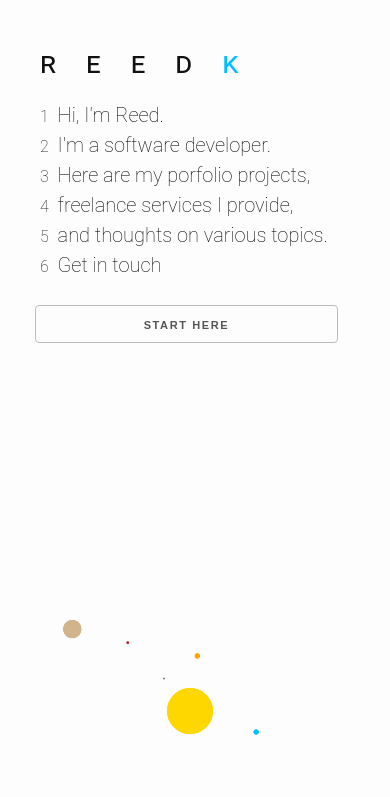
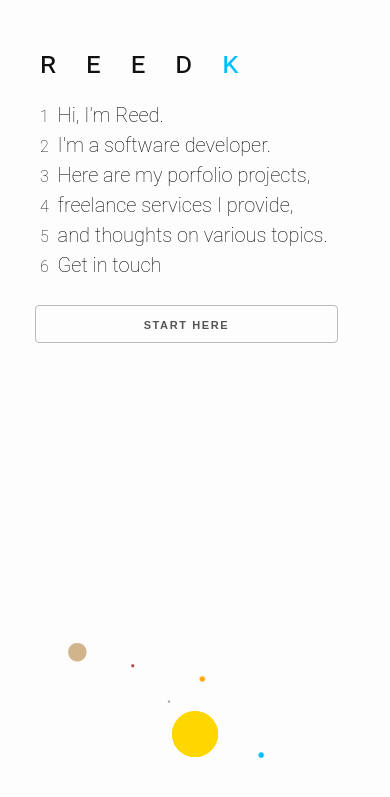
Before and after one commit to rk23/personalsite, a Jekyll site: the page built from index.html, in a window 390 px wide. Shown: the top 797 px of the page. Built offline with Jekyll 4.4.1, drawn with Linux system fonts in a browser that asks for light colours.

Commit message:
latest deploy - planets replaced, start here functionality

```diff
--- a/_includes/footer.html
+++ b/_includes/footer.html
@@ -43,5 +43,5 @@
 
 </footer>
 
+<script type="text/javascript" src="/planets.js"></script>
 <script type="text/javascript" src="/script.js"></script>
-<script type="text/javascript" src="/planets.js"></script>
--- a/_sass/_tractatus.scss
+++ b/_sass/_tractatus.scss
@@ -20,6 +20,10 @@
   font-size: 30px;
   cursor: pointer;
 }
+#start {
+  position: relative;
+  top: 0;
+}
 article {
   margin-bottom: 20px;
 
@@ -36,23 +40,33 @@
   }
   h2 {
     margin-bottom: 0;
-    font-variant: small-caps;
+    //font-variant: small-caps;
     text-decoration: underline;
-    font-size: 30px;
+    font-size: 26px;
     font-weight: 700;
   }
   h3 {
     margin-bottom: 0;
     font-weight: 500;
-    font-size: 26px;
+    font-size: 24px;
   }
   h4 {
     text-decoration: underline;
     font-weight: 600;
+    font-size: 19px;
   }
   h5 {
     margin: 0;
     font-weight: 600;
+    font-size: 20px;
+  }
+  p, li {
+    font-family: medium-content-serif-font,Georgia,Cambria,"Times New Roman",Times,serif;
+    font-weight: 400;
+    font-style: normal;
+    font-size: 21px;
+    line-height: 1.58;
+    letter-spacing: -.003em;
   }
   img {
     margin-bottom: 5px;
@@ -126,25 +140,22 @@
   font-size: 18px;
 }
 .content-box {
+  top: 30px;
+  bottom:30px;
+  position:fixed;
+  overflow-y:scroll;
+  overflow-x:hidden;
   display: inline-block;
+  vertical-align: top;
+  //float: right;
+  width: 50%;
+  margin-top: 50px;
+  //margin-right: 50px;
   margin-left: 500px;
   min-height: 450px;
-  vertical-align: top;
-  margin-top: 50px;
-  width: 50%;
   padding: 20px;
-  //font-weight: 100;
-  font-family: medium-content-serif-font,Georgia,Cambria,"Times New Roman",Times,serif;
-  font-weight: 400;
-  font-style: normal;
-  font-size: 21px;
-  line-height: 1.58;
-  letter-spacing: -.003em;
   color: rgba(0,0,0,.8);
-  //letter-spacing: -.003em
-
 }
-
 .content-box img {
   width: 100%;
 }
@@ -161,12 +172,13 @@
   font-variant: small-caps;
   font-size: 24px;
   margin-bottom: 5px;
-  box-shadow: 0 2px 5px 0 rgba(0,0,0,0.16),0 2px 10px 0 rgba(0,0,0,0.12);
+  //box-shadow: 0 2px 5px 0 rgba(0,0,0,0.16),0 2px 10px 0 rgba(0,0,0,0.12);
   height: 300px;
   position: relative;
   background-size: cover;
   background-position: center;
   background-repeat: no-repeat;
+  cursor: pointer;
 }
 .portfolio-pictures div p {
   padding: 100px;
@@ -184,7 +196,8 @@
   line-height: 1em;
 }
 .nested-article {
-
+  position: relative;
+  top: 0;
 }
 .hide {
   display: none;
@@ -196,16 +209,16 @@
 #space {
   //border: 1px solid lime;
   padding: 0;
-  margin-left: -100px;
-  margin-top: -100px;
+  margin-left: 400px;
+  margin-top: -50px;
   float: left;
   //background-color: black;
   //box-shadow: 0 2px 5px 0 rgba(0,0,0,0.16),0 2px 10px 0 rgba(0,0,0,0.12);
 }
 #planets {
   padding: 0;
-  margin-left: -100px;
-  margin-top: -100px;
+  margin-left: 400px;
+  margin-top: -50px;
   //border: 1px solid yellow;
 }
 
@@ -372,7 +385,7 @@
     width: 100%;
     height: auto;
     bottom: 0;
-    margin-left: -25px;
+    margin-left: 0;
     margin-bottom: -70px;
     overflow: hidden;
   }
@@ -380,7 +393,7 @@
     width: 100%;
     height: auto;
     bottom: 0;
-    margin-left: -25px;
+    margin-left: 0;
     margin-bottom: -70px;
     overflow: hidden;
   }
--- a/index.html
+++ b/index.html
@@ -64,28 +64,28 @@
         <li><a href="#6" class="display-article" name="6">Get in touch</a></li>
       </ol>
 
-      <button class="display-article" name="start" style="width: 100%">Start Here</button>
+      <button name="start" id="start-button" style="width: 100%">Start Here</button>
 
     </div>
+    <section id="0">
+      <canvas id="space" width="800px" height="650px" style="position: absolute; z-index: 0">
+      </canvas>
+      <canvas id="planets" width="800px" height="650px" style="position: absolute; z-index: 1">
+      </canvas>
+    </section>
     <section class="content-box">
-      <article id="0">
-        <canvas id="space" width="800px" height="700px" style="position: absolute; z-index: 0">
-        </canvas>
-        <canvas id="planets" width="800px" height="700px" style="position: absolute; z-index: 1">
-        </canvas>
-      </article>
       <article class="nested-article hide" id="start">
         <h1>Welcome to my interactive portfolio!</h1>
         <p>First of all, thank you for taking the time to learn more about me and I appreciate the time you spend here. If you want to get started right way, here are some pre-defined paths that will open relevant sections.</p>
         <div style="text-align: center">
-          <button style="display: inline-block; min-width: 45%">Employers</button>
-          <button style="display: inline-block; min-width: 45%">Friends and Family</button>
+          <button id="employers" style="display: inline-block; min-width: 45%">Employers</button>
+          <button id="friends" style="display: inline-block; min-width: 45%">Friends and Family</button>
         </div>
         <br>
         <p>I want to explain my design because, as you can see by now, this website does not look like a normal website and, though it's easy once you get it, it doesn't operate like one either. </p><br>
         <p>It's what I'm calling a See-What-You-Want (SWYW) style navigation. Each line in the section to the left is clickable and represents different talking points I'd like to share with you. Consider them paragraph headers, you can either skim over them or click into them to learn more about that section.</p><br>
         <p>If text on the left is highlighted, then that means it's displayed. Simply click it again to hide it or click on my name to hide everything. New sections will be highlighted and added to the bottom of your view.</p><br>
-        <p>Click on Section 1. Hi, I'm Reed to get started with the rest of my content.</p>
+        <p>To more techincal audiences, this site is written in 100% vanilla javascript, including the animations. For more design considerations, please check out Section 3.6.</p>
       </article>
       <article class="nested-article hide" id="1">
         <div style="position: relative">
@@ -102,45 +102,33 @@
         <p>These four letters stand for <ul><li>Extroverted</li><li>iNtuitive</li><li>Thinking</li><li>Perceiving</li></ul>They're part of a psuedo-psychological test called the Myers-Briggs that claims there are roughly 16 different personality buckets that every personality fits into.</p>
       </article>
       <article class="nested-article hide" id="1.3">
-        <h2>favorites</h2>
+        <h2>Favorites</h2>
         <p>Lists of things I like</p>
       </article>
       <article class="nested-article hide" id="1.3.1">
-        <h3>Movies/TV/Docs</h3>
-        <style>
-          td {
-            vertical-align: top;
-            min-width: 200px;
-          }
-        </style>
-        <table>
-          <tr>
-            <td><h5>Movies</h5></td>
-            <td><h5>TV</h5></td>
-            <td><h5>Documentaries</h5></td>
-          </tr>
-          <tr>
-            <td>
+        <!--<h3>Movies/TV/Docs</h3>-->
+        <div style="width: 32%; display: inline-block; vertical-align: top; min-width: 150px;">
+          <h5>Movies</h5>
           <p>The Martian</p>
           <p>Donnie Darko</p>
           <p>A Separation</p>
           <p>The Intouchables</p>
           <p>Interstellar</p>
           <p>The Fountain</p>
-            </td>
-            <td>
+        </div>
+        <div style="width: 32%; display: inline-block; vertical-align: top; min-width: 150px;">
+          <h5>TV</h5>
           <p>Lost</p>
           <p>Narcos</p>
           <p>Archer</p>
           <p>House of Cards</p>
           <p>The Office</p>
-            </td>
-            <td>
+        </div>
+        <div style="width: 32%; display: inline-block; vertical-align: top; min-width: 150px;">
+          <h5>Documentaries</h5>
           <p>Life in a Day</p>
           <p>Living on a Dollar</p>
-            </td>
-          </tr>
-        </table>
+        </div>
       </article>
       <article class="nested-article hide" id="1.3.2">
         <h3>Sports Teams</h3>
@@ -163,7 +151,7 @@
         <h4>University of Wisconsin - Madison</h4>
       </article>
       <article class="nested-article hide" id="1.5">
-        <h2>hobbies and interests</h2>
+        <h2>Hobbies and Interests</h2>
         <p>Maybe you'll find something you like as well, or something you want to learn more about</p>
       </article>
       <article class="nested-article hide" id="2">
@@ -218,7 +206,7 @@
         <p>Virtual and augmented reality</p>
       </article>
       <article class="nested-article hide" id="2.4" >
-        <h2>code samples</h2>
+        <h2>Code Samples</h2>
       </article>
       <article class="nested-article hide" id="2.4.1" >
         <h3>Javascript</h3>
--- a/script.js
+++ b/script.js
@@ -1,9 +1,12 @@
 var logo            = document.getElementById("logo");
+var employerTrack   = document.getElementById("employers");
+var friendsTrack    = document.getElementById("friends");
 var expandables     = document.getElementsByClassName("expandable");
 var displayArticles = document.getElementsByClassName("display-article");
 var projectImages   = document.getElementsByClassName("portfolio-pictures");
-var portfolioList   = document.getElementsByName("3")[0];
 var welcomePage     = document.getElementById('0');
+var start           = document.getElementById("start");
+var startButton     = document.getElementById("start-button");
 var articles        = document.getElementsByClassName("content-box")[0].children;
 var section1        = document.getElementsByClassName("section1");
 var section2        = document.getElementsByClassName("section2");
@@ -12,10 +15,8 @@
 var section5        = document.getElementsByClassName("section5");
 var sections        = [section1, section2, section3, section4, section5];
 var articlesOpened  = 0;
-var portfolioOpenCount  = 0;
-var portfolioArticle    = document.getElementById('3');
 
-var doTransition = function(elem, apply){
+var addOverlay = function(elem, apply){
     if(apply){
         elem.firstElementChild.style.display = "block";
     } else {
@@ -28,31 +29,23 @@
     } else {
         welcomePage.style.display = 'block';
     }
+};
+var toggleHighlight = function(e){
+    var selection           = e.target;
+    var sectionNumber       = selection.name;
+    var targetSection       = document.getElementById(sectionNumber);
+
+    if(targetSection.style.display == "block"){
+        targetSection.style.display = "none";
+        e.target.classList.remove("active")
+        articlesOpened--;
+    } else {
+        targetSection.style.display = "block";
+        e.target.classList.add("active");
+        articlesOpened++;
+    }
 }
-var hideAll = function(elems, sectionNumber){
-    for (var i = 0; i < elems.length; i++) {
-        for (var k = 0; k < elems[i].children.length; k++){
-            if(elems[i].children[k].firstElementChild && elems[i].children[k].firstElementChild.name.indexOf(sectionNumber) !== -1){
-                elems[i].children[k].firstElementChild.classList.remove("active");
-            }
-            if(elems[i].children[k].firstElementChild.classList.contains("expandable")){
-                elems[i].children[k].lastElementChild.style.display = "none";
-            }
-        }
-    }
-    for (i = 0; i < articles.length; i++){
-        if(articles[i].id.indexOf(sectionNumber + ".") !== -1 && articles[i].style.display == "block"){
-            articles[i].style.display = "none";
-            articlesOpened--;
-            if(sectionNumber.indexOf('3') !== -1){
-                portfolioOpenCount--;
-            }
-        }
-    }
-    displayWelcome()
-};
-
-logo.addEventListener("click", function(e){
+var hideAll = function(){
     var highlightedElements = document.getElementsByClassName("active");
     var heLength            = highlightedElements.length;
 
@@ -69,13 +62,73 @@
         articles[i].style.display = 'none';
     }
     welcomePage.style.display = "block";
+    articlesOpened = 0;
+};
+var hideSection = function(elems, sectionNumber){
+    for (var i = 0; i < elems.length; i++) {
+        for (var k = 0; k < elems[i].children.length; k++){
+            if(elems[i].children[k].firstElementChild && elems[i].children[k].firstElementChild.name.indexOf(sectionNumber) !== -1){
+                elems[i].children[k].firstElementChild.classList.remove("active");
+            }
+            if(elems[i].children[k].firstElementChild.classList.contains("expandable")){
+                elems[i].children[k].lastElementChild.style.display = "none";
+            }
+        }
+    }
+    for (i = 0; i < articles.length; i++){
+        if(articles[i].id.indexOf(sectionNumber + ".") !== -1 && articles[i].style.display == "block"){
+            articles[i].style.display = "none";
+            articlesOpened--;
+        }
+    }
+    displayWelcome()
+};
+var openTrack = function(sectionNumbers){
+    sectionNumbers.forEach(function(sectionNumber){
+        var element = document.getElementsByName(sectionNumber)[0]
+        if (element.classList.contains("expandable")){
+            element.parentElement.lastElementChild.style.display = "block";
+        }
+        element.classList.add("active")
+
+        var article = document.getElementById(sectionNumber)
+        article.style.display = "block"
+        articlesOpened++;
+    })
+};
+
+logo.addEventListener("click", function(){
+    hideAll();
+});
+
+startButton.addEventListener("click", function(e){
+    if (!e.target.classList.contains('active')){
+        hideAll();
+        toggleHighlight(e)
+        welcomePage.style.display = 'none';
+    } else {
+        hideAll();
+    }
+    displayWelcome()
+})
+
+employerTrack.addEventListener("click", function(e){
+    start.style.display = "none";
+    startButton.classList.remove("active");
+    openTrack([1, 2, 2.1, 2.2, 2.3, 3, 6])
+})
+
+friendsTrack.addEventListener("click", function(){
+    start.style.display = "none";
+    startButton.classList.remove("active");
+    openTrack([1, 1.1, 1.3, "1.3.1", "1.3.4", 1.4, 5])
 })
 
 for (var i = 0; i < expandables.length; i++){
     expandables[i].addEventListener("click", function(e){
         if (e.target.parentElement.lastElementChild.style.display == 'block'){
             e.target.parentElement.lastElementChild.style.display = "none";
-            hideAll(sections[parseInt(e.target.name) - 1], e.target.name)
+            hideSection(sections[parseInt(e.target.name) - 1], e.target.name)
         } else {
             e.target.parentElement.lastElementChild.style.display = "block";
         }
@@ -83,57 +136,15 @@
 }
 for (i = 0; i < displayArticles.length; i++){
     displayArticles[i].addEventListener("click", function(e){
-        var selection           = e.target;
-        var sectionNumber       = selection.name;
-        var targetSection       = document.getElementById(sectionNumber);
-        var flag                = false;
-        var isPortfolioOpen;
-
-        if(targetSection.style.display == "block" || (sectionNumber == "3" && selection.parentElement.lastElementChild.style.display == "none")){
-            targetSection.style.display = "none";
-            e.target.classList.remove("active")
-            articlesOpened--;
-            //if (sectionNumber.indexOf("3.") !== -1){
-            //    portfolioOpenCount--;
-            //}
-            //else if (sectionNumber === "3"){
-            //    flag = true;
-            //}
-        } else {
-            targetSection.style.display = "block";
-            e.target.classList.add("active");
-            articlesOpened++;
-            //if(alternateBackground){
-            //   //targetSection.style.backgroundColor = "#f9f9f9";
-            //}
-            //alternateBackground = !alternateBackground;
-            //if (sectionNumber.indexOf("3.") !== -1){
-            //    portfolioOpenCount++;
-            //}
-        }
-        //
-        //portfolioList.parentElement.lastElementChild.style.display == "none" ? isPortfolioOpen = false : isPortfolioOpen = true;
-        //
-        //if (portfolioArticle.style.display == "block" && sectionNumber.indexOf("3.") !== -1 && portfolioOpenCount > 0){
-        //    portfolioArticle.style.display = "none";
-        //    portfolioList.classList.remove("active");
-        //}
-        //else if (portfolioOpenCount == 0
-        //    && isPortfolioOpen
-        //    && !flag
-        //    && sectionNumber.indexOf("3.") !== -1){
-        //    portfolioArticle.style.display = "block";
-        //    portfolioList.classList.add("active");
-        //}
-
+        toggleHighlight(e)
         displayWelcome();
     })
 }
 for (i = 0; i < projectImages.length; i++) {
     projectImages[i].addEventListener("mouseenter", function(e){
-        doTransition(e.target, true)
+        addOverlay(e.target, true)
     })
     projectImages[i].addEventListener("mouseleave", function(e){
-        doTransition(e.target, false)
+        addOverlay(e.target, false)
     })
 }
```
Also changed, not shown: other parts of index.html (+1 -1 lines), 1 other file. Lines whose indentation alone changed are shown as unchanged.
